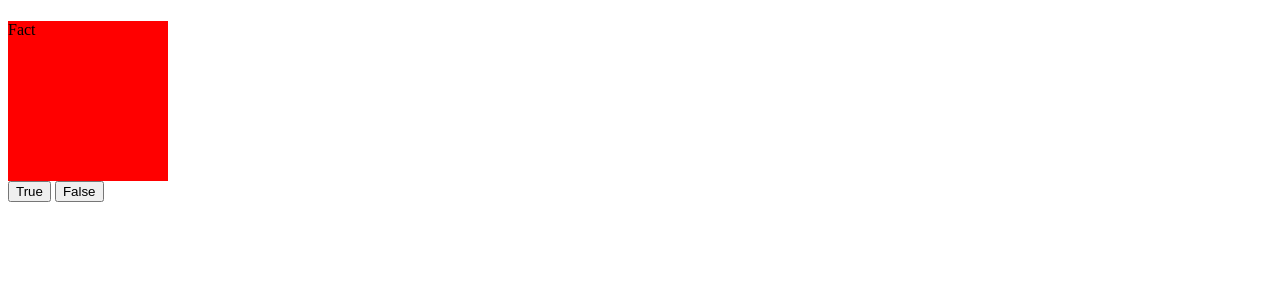
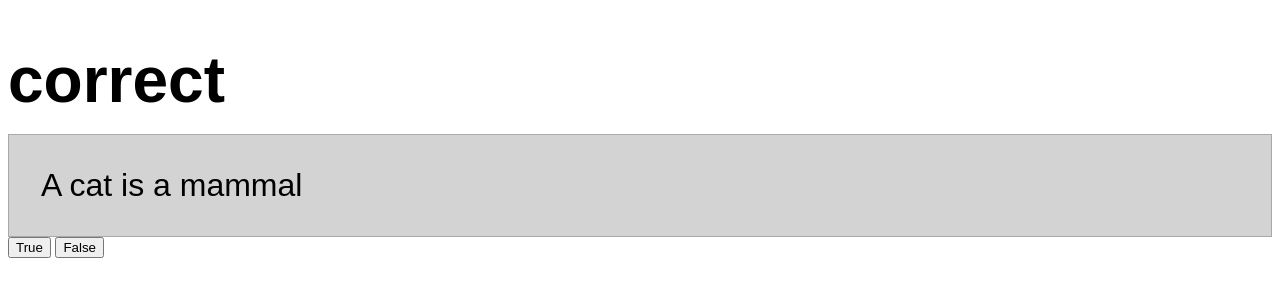
Before and after one commit to mariaalouisaa/true-or-false, a plain HTML site: page index.html in a window 1280 px wide. Both pictures are taken after a click on the button "True". Drawn offline with Linux system fonts and the light colour scheme.

Commit message:
Mostly there

```diff
--- a/index.html
+++ b/index.html
@@ -8,12 +8,15 @@
     <title>Document</title>
 </head>
 <body>
+
     <h1 id="response"></h1>
+
     <div id="fact" class="fact">
         Fact
     </div>
-    <button class="true">True</button>
-    <button class="false">False</button>
+
+    <button class="true" id="true" value="true">True</button>
+    <button class="false" id="false" value="false">False</button>
 
     <script src="index.js"></script>
 
--- a/index.js
+++ b/index.js
@@ -0,0 +1,40 @@
+/*
+
+    - Add an event listener for the true/false buttons
+
+    - Check if div fact is in true or false array
+
+    - Display result in h1
+
+    - Generate a random number between 0 and 1 to select true or false array
+
+    - Generate a random number to select item from array to display fact
+
+*/
+
+let trueAnswer = ['A cat is a mammal'];
+
+let falseAnswer = ['A dog is a marsupial.'];
+
+let fact = document.getElementById('fact');
+
+fact.innerHTML = trueAnswer[0];
+
+document.getElementById('true').addEventListener('click', checkAnswer);
+document.getElementById('false').addEventListener('click', checkAnswer);
+
+function checkAnswer(event) {
+
+    let answer = event.target.value;
+
+    if (trueAnswer.includes(fact.innerText) && answer == 'true' || falseAnswer.includes(fact.innerText) && answer == 'false') {
+
+        document.getElementById('response').innerHTML = 'correct';
+
+    } else {
+
+        document.getElementById('response').innerHTML = 'incorrect';
+
+    }
+
+}
--- a/style.css
+++ b/style.css
@@ -1,5 +1,17 @@
+body {
+    font-family: sans-serif;
+}
+
+h1 {
+    height: 3rem;
+    font-size: 4rem;
+}
+
 .fact {
-    background-color: red;
-    height: 10rem;
-    width: 10rem;
+    background-color: lightgray;
+    border: 1px solid darkgray;
+    font-size: 2rem;
+    padding: 2rem;
+    /* height: 10rem;
+    width: 10rem; */
 }
```
